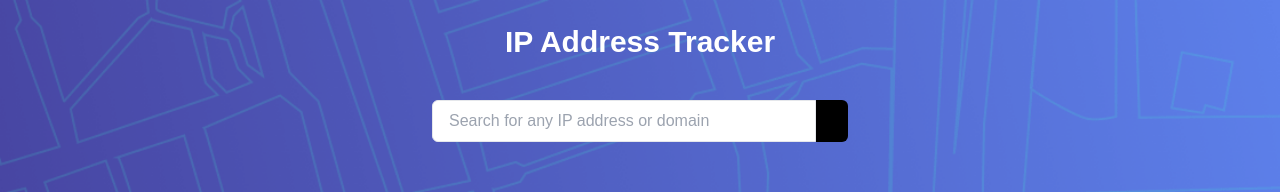
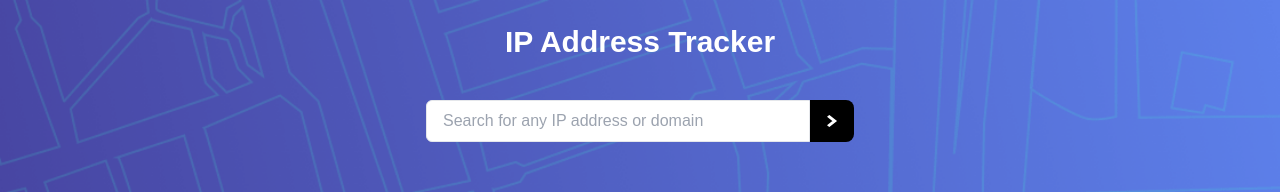
Before and after one commit to margaux-works/ip-address-tracker, a React (Vite) app: page / in a window 1280 px wide. Shown: the top 192 px of the page. Built offline with nearby package versions, Linux system fonts and the light colour scheme; no server answers.

Commit message:
arrowIcon implemented

```diff
--- a/src/components/SearchBar.jsx
+++ b/src/components/SearchBar.jsx
@@ -1,4 +1,5 @@
 import { useState } from 'react';
+import arrowIcon from '../assets/icon-arrow.svg';
 
 export default function SearchBar({ onSearch }) {
   const [input, setInput] = useState('');
@@ -19,8 +20,10 @@ export default function SearchBar({ onSearch }) {
       />
       <button
         type="submit"
-        className="bg-black text-white px-4 py-2 rounded-r-md"
-      ></button>
+        className="bg-black text-white px-4 py-2 rounded-r-lg flex justify-center items-center"
+      >
+        <img src={arrowIcon} alt="submit button" className="w-3 h-3" />
+      </button>
     </form>
   );
 }
```
